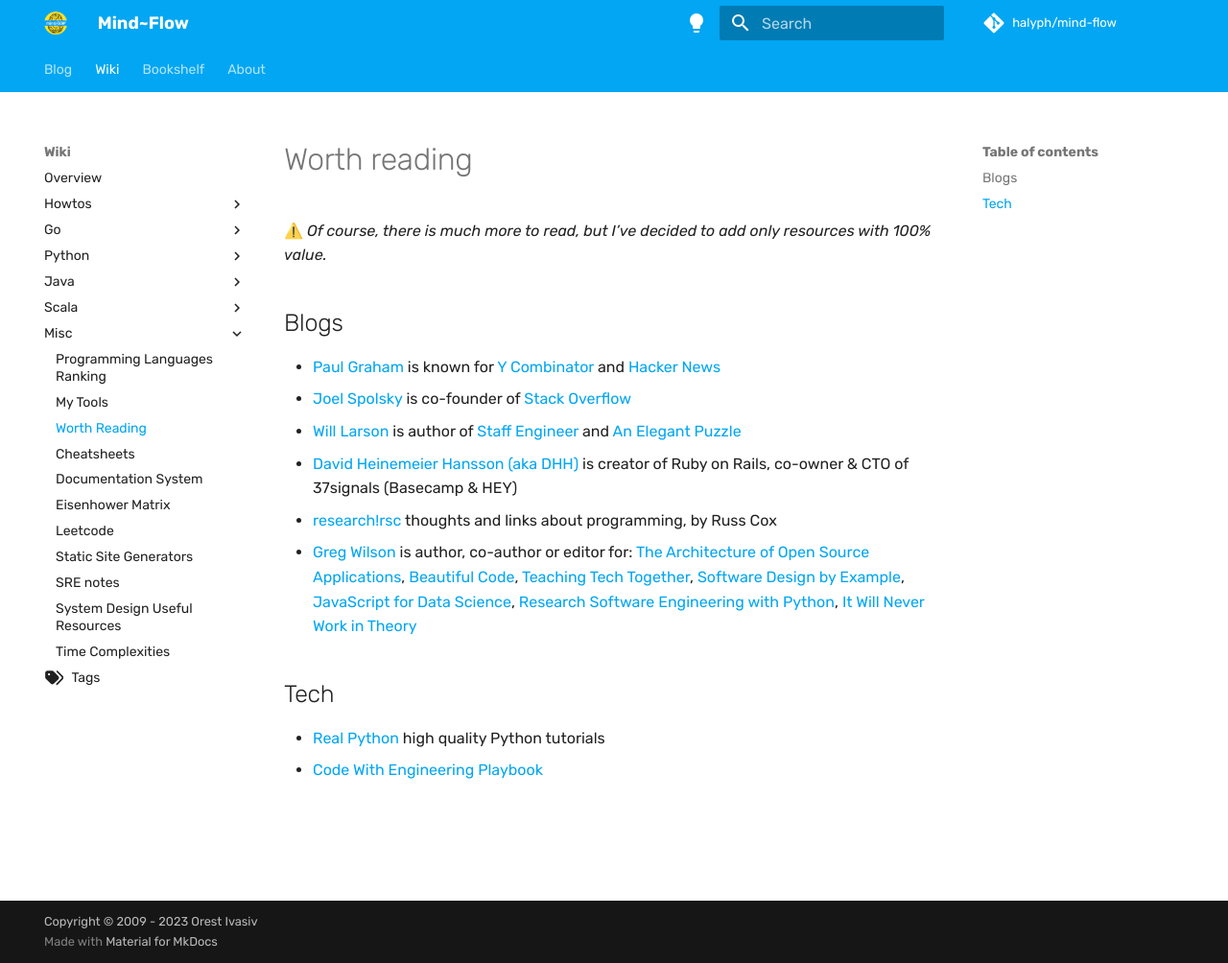
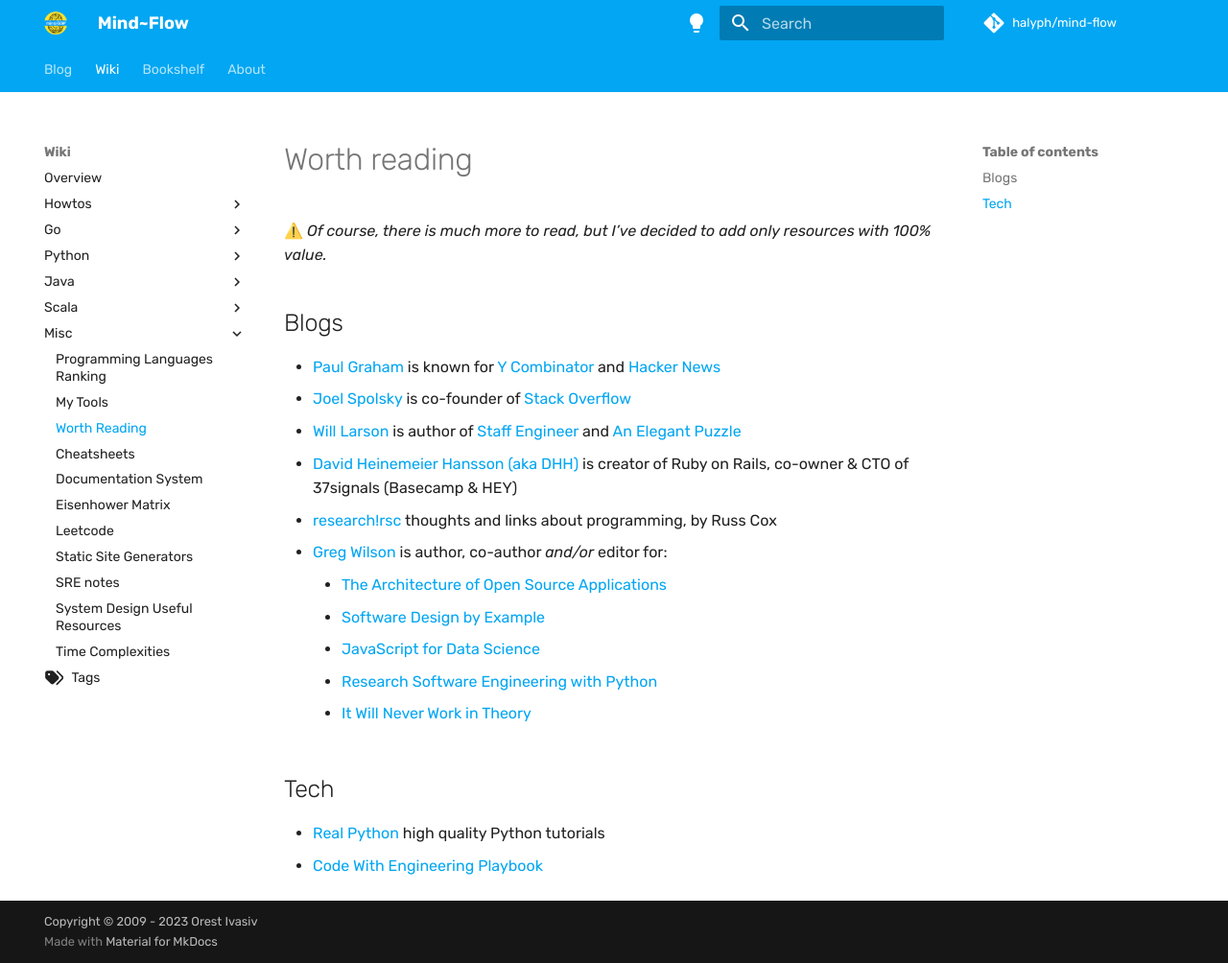
Before and after one commit to halyph/mind-flow, an MkDocs documentation site: the page built from docs/wiki/misc/worth-reading.md, in a window 1280 px wide and 1004 px high. Shown: the whole window at 96% size. Built offline with MkDocs 1.6.1 and Material for MkDocs 9.7.7, drawn with Linux system fonts in a browser that asks for light colours; some web fonts are replaced; comment, search, counter and statistics services are not loaded.

Commit message:
upd worth-reading.md

```diff
--- a/docs/wiki/misc/worth-reading.md
+++ b/docs/wiki/misc/worth-reading.md
@@ -9,7 +9,12 @@
 - [Will Larson](https://lethain.com) is author of [Staff Engineer](https://lethain.com/staff-engineer/) and [An Elegant Puzzle](https://lethain.com/elegant-puzzle/)
 - [David Heinemeier Hansson (aka DHH)](https://world.hey.com/dhh) is creator of Ruby on Rails, co-owner & CTO of 37signals (Basecamp & HEY)
 - [research!rsc](https://research.swtch.com) thoughts and links about programming, by Russ Cox
-- [Greg Wilson](https://third-bit.com) is author, co-author or editor for: [The Architecture of Open Source Applications](https://aosabook.org/), [Beautiful Code](https://www.oreilly.com/library/view/beautiful-code/9780596510046/), [Teaching Tech Together](http://teachtogether.tech/), [Software Design by Example](https://third-bit.com/sdxjs/), [JavaScript for Data Science](https://third-bit.com/js4ds/), [Research Software Engineering with Python](https://merely-useful.tech/py-rse/), [It Will Never Work in Theory](https://neverworkintheory.org)
+- [Greg Wilson](https://third-bit.com) is author, co-author *and/or* editor for:
+  - [The Architecture of Open Source Applications](https://aosabook.org/)
+  - [Software Design by Example](https://third-bit.com/sdxjs/)
+  - [JavaScript for Data Science](https://third-bit.com/js4ds/)
+  - [Research Software Engineering with Python](https://merely-useful.tech/py-rse/)
+  - [It Will Never Work in Theory](https://neverworkintheory.org)
 
 ## Tech
 
```
